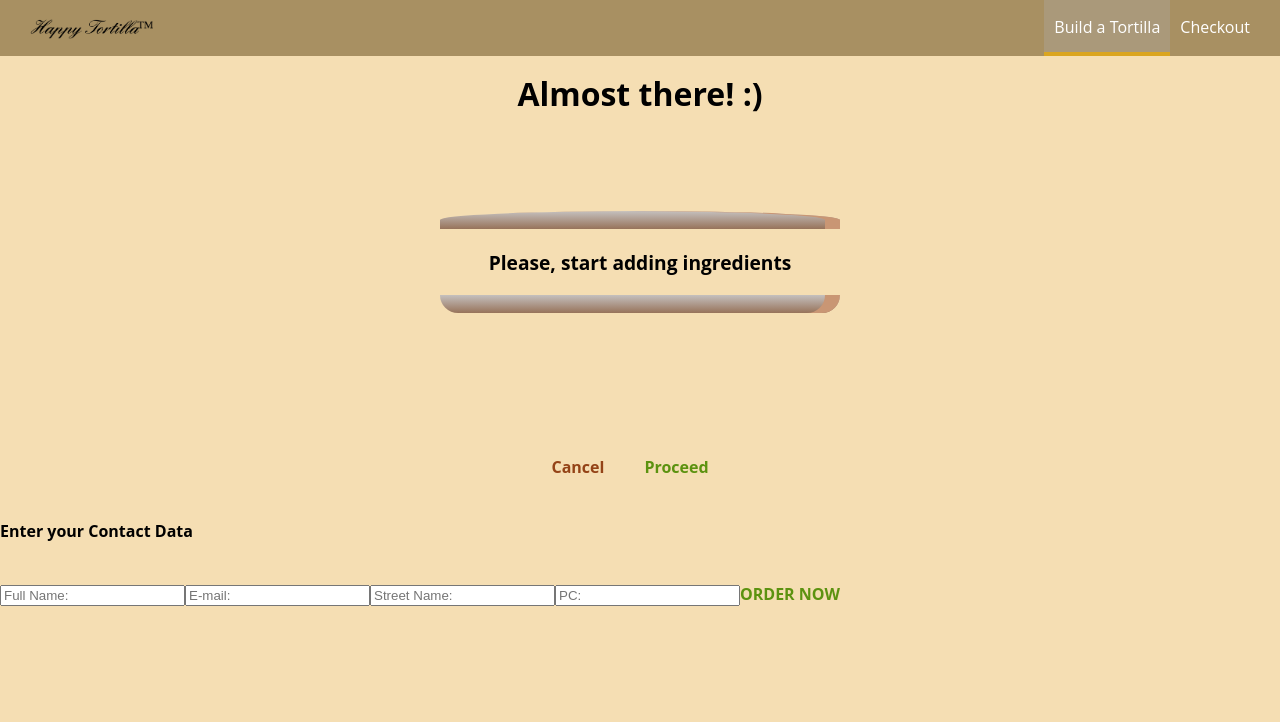
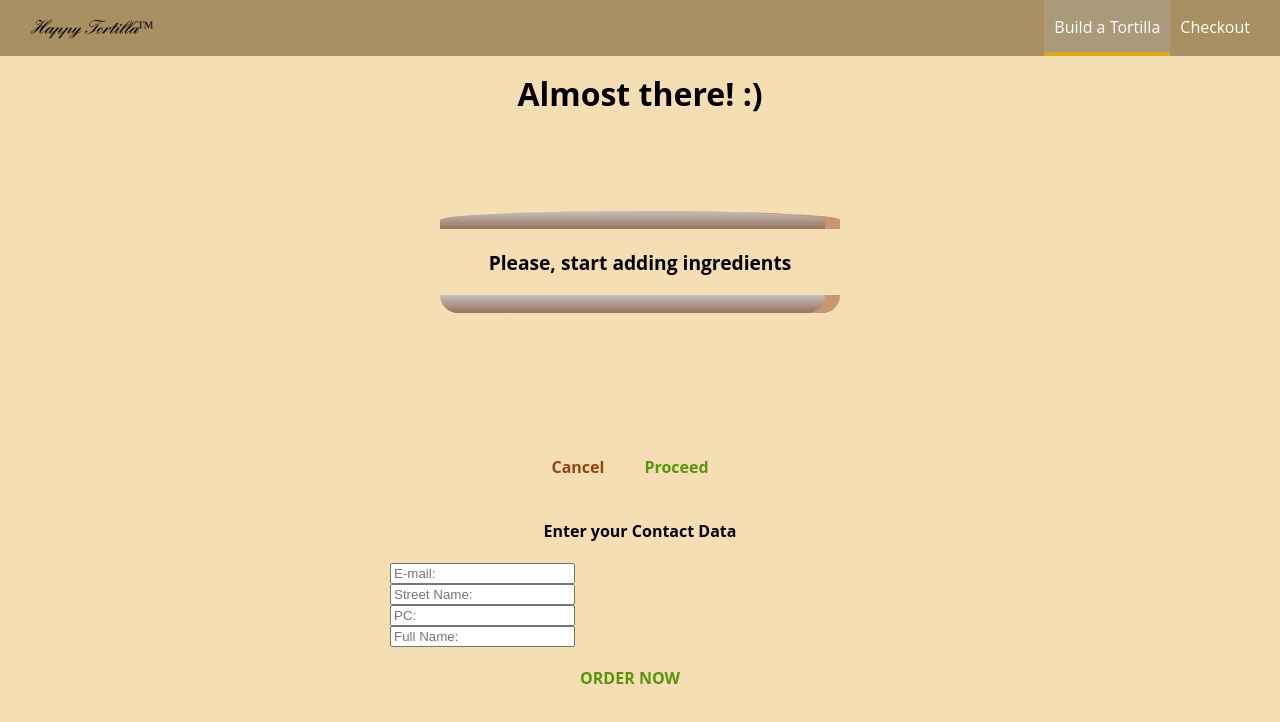
Before and after one commit to 777pretty/react-tf, a React app: page /checkout in a window 1280 px wide. Both pictures are taken after a click on the button "Proceed". Shown: the top 722 px of the page. Built offline with nearby package versions, Linux system fonts and the light colour scheme; the HTML template or start-up script is replaced by a standard one.

Commit message:
Add Styling to ContactData

```diff
--- a/src/containers/Checkout/ContactData/ContactData.css
+++ b/src/containers/Checkout/ContactData/ContactData.css
@@ -2,6 +2,10 @@
     margin: 20px auto;
     width: 80%;
     text-align: center;
+}
+
+.Input {
+    display: block;
 }
 
 @media (min-width: 600px){
--- a/src/containers/Checkout/ContactData/ContactData.js
+++ b/src/containers/Checkout/ContactData/ContactData.js
@@ -1,6 +1,7 @@
 import React, { Component } from 'react';
 
 import Button from '../../../components/UI/Button/Button';
+import classes from './ContactData.css'
 
 class ContactData extends Component {
     state = {
@@ -14,13 +15,13 @@ class ContactData extends Component {
 
     render(){
         return(
-            <div>
+            <div className={classes.ContactData} >
                 <h4>Enter your Contact Data</h4>
-                <form>
-                    <input type="text" name="name" placeholder="Full Name:" />
-                    <input type="email" name="email" placeholder="E-mail:" />
-                    <input type="text" name="street" placeholder="Street Name:" />
-                    <input type="text" name="postalCode" placeholder="PC:" />
+                <form >
+                    <input className={classes.Input} type="email" name="email" placeholder="E-mail:" />
+                    <input className={classes.Input} type="text" name="street" placeholder="Street Name:" />
+                    <input className={classes.Input} type="text" name="postalCode" placeholder="PC:" />
+                    <input className={classes.Input} type="text" name="name" placeholder="Full Name:" />
                     <Button buttonType="Success">ORDER NOW</Button>
                 </form>
             </div>
```
